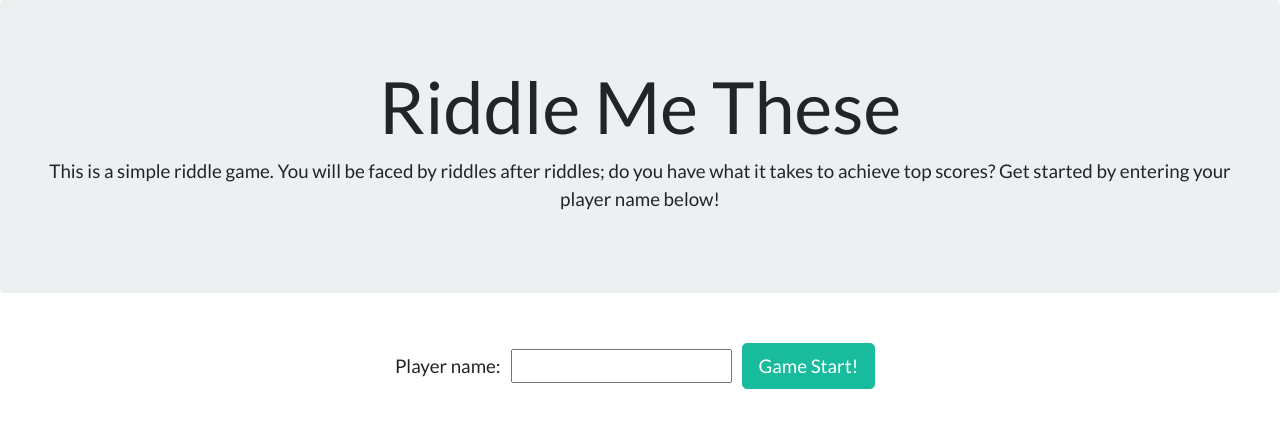
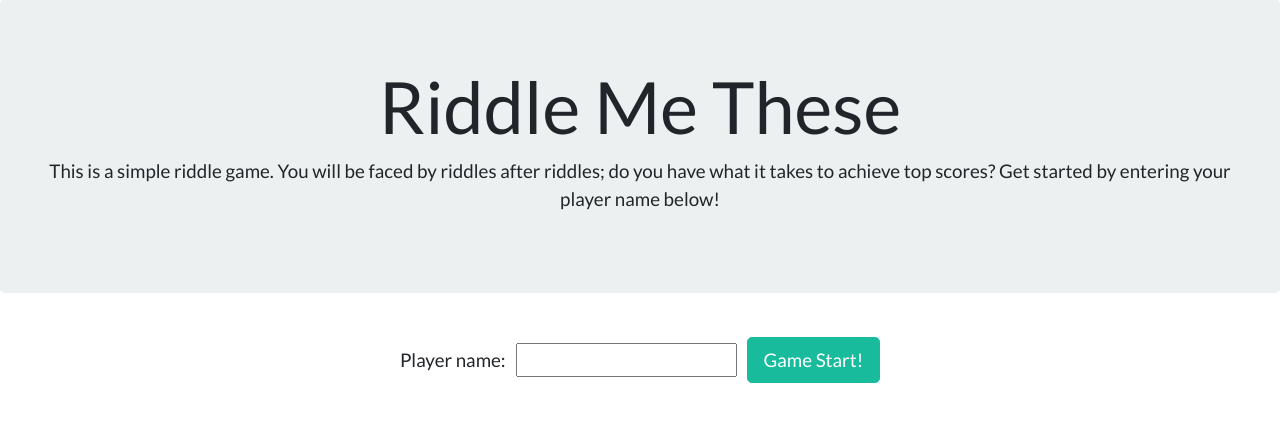
Before and after one commit to Code-Institute-Submissions/PP-MilestoneProject, a Flask app: page / in a window 1280 px wide. Shown: the part 72-511 px from the top of the page. Run offline with Flask 2, Linux system fonts and the light colour scheme; some libraries are stand-ins or nearby versions.

Commit message:
Update styling

```diff
--- a/static/css/style.css
+++ b/static/css/style.css
@@ -1,8 +1,9 @@
-#login form label {
-    padding-right: 10px;
+img {
+    width: 100%;
 }
 
-#login button {
+#player_name,
+#answer {
     margin: 10px;
 }
 
@@ -12,3 +13,8 @@
     padding-left: 40px;
     padding-right: 40px;
 }
+
+.riddle-button {
+    margin-left: 5px;
+    margin-right: 5px;
+}
```
